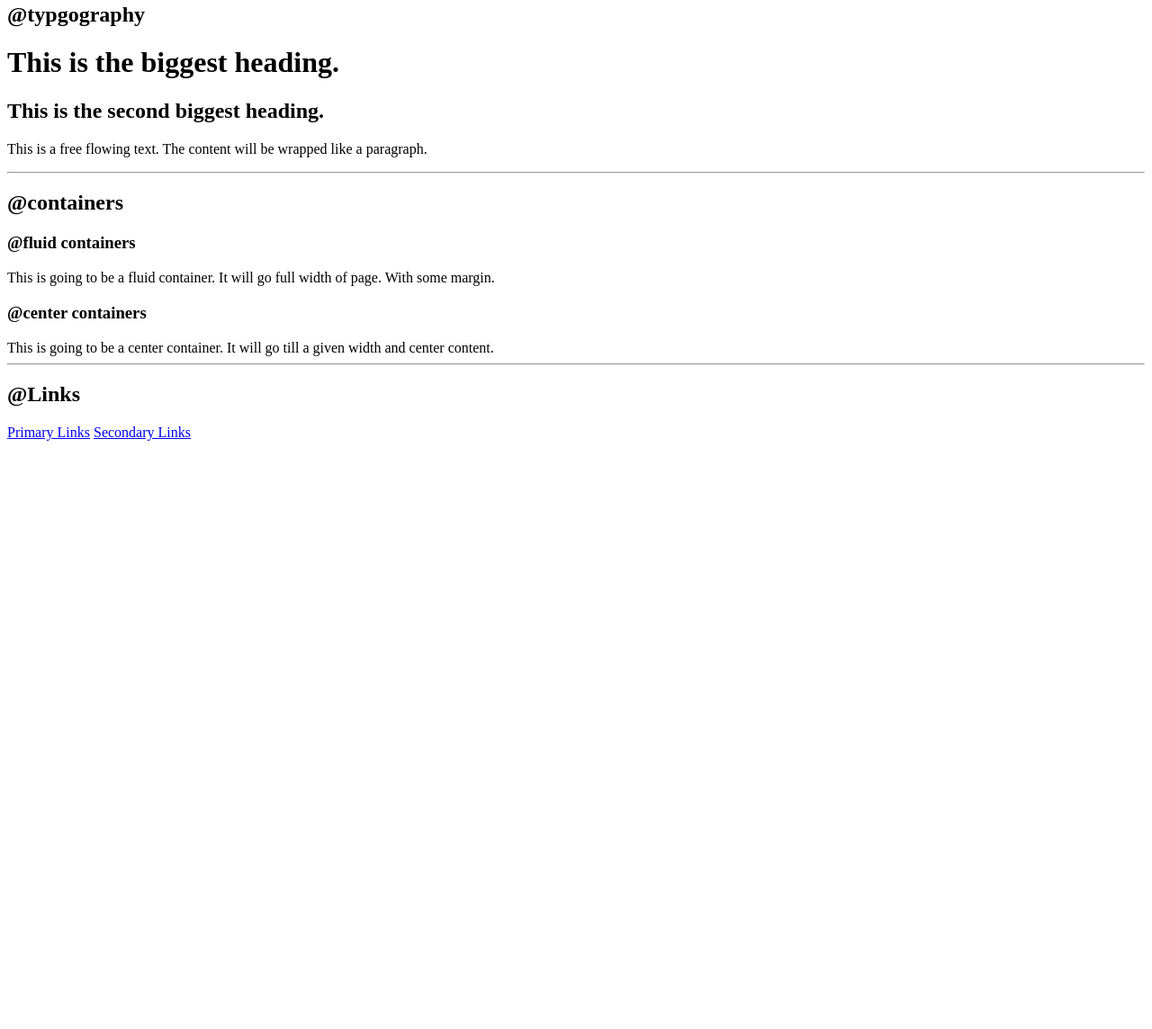
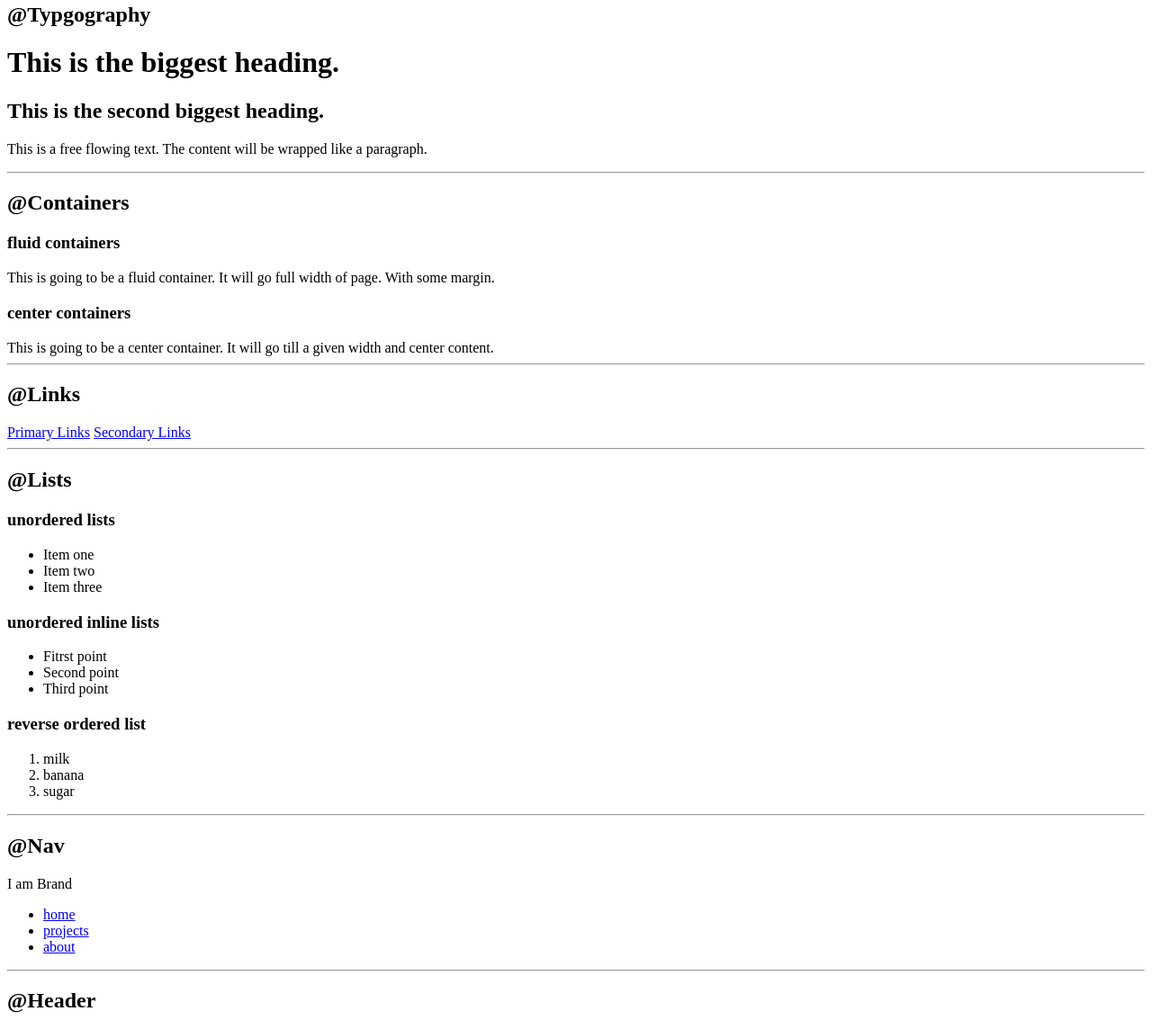
Before and after one commit to Mohit889/MohitPatel-Portfolio, a plain HTML site: page index.html in a window 1280 px wide. Shown: the part 133-1277 px from the top of the page at 90% size. Before the commit the page ends 800 px from the top, so only its background shows below. Drawn offline with Linux system fonts and the light colour scheme.

Commit message:
Update index.html

```diff
--- a/index.html
+++ b/index.html
@@ -1,32 +1,103 @@
 <!DOCTYPE html>
 <html lang="en">
+
 <head>
     <meta charset="UTF-8">
     <meta name="viewport" content="width=device-width, initial-scale=1.0">
     <title>Component Library</title>
 </head>
+
 <body>
     <h1>Mohit's Component Library</h1>
     <p>I am attending third lecture/live class of neog.camp and learning to make my projects look beautiful.</p>
     <hr>
 
-    <h2>@typgography</h2>
+    <h2>@Typgography</h2>
     <h1>This is the biggest heading.</h1>
     <h2>This is the second biggest heading.</h2>
     <p>This is a free flowing text. The content will be wrapped like a paragraph.</p>
     <hr>
 
-    <h2>@containers</h2>
-    <h3>@fluid containers</h3>
+    <h2>@Containers</h2>
+    <h3>fluid containers</h3>
     <div>This is going to be a fluid container. It will go full width of page. With some margin.</div>
 
-    <h3>@center containers</h3>
+    <h3>center containers</h3>
     <div>This is going to be a center container. It will go till a given width and center content.</div>
     <hr>
 
     <h2>@Links</h2>
     <a href="/">Primary Links</a>
     <a href="/">Secondary Links</a>
+    <hr>
+
+    <h2>@Lists</h2>
+    <h3>unordered lists</h3>
+    <ul>
+        <li>Item one</li>
+        <li>Item two</li>
+        <li>Item three</li>
+    </ul>
+
+    <h3>unordered inline lists</h3>
+    <ul>
+        <li>Fitrst point</li>
+        <li>Second point</li>
+        <li>Third point</li>
+    </ul>
+
+    <h3>reverse ordered list</h3>
+    <ol>
+        <li>milk</li>
+        <li>banana</li>
+        <li>sugar</li>
+    </ol>
+    <hr>
+
+
+    <h2>@Nav</h2>
+    <nav>
+        <div>I am Brand</div>
+        <ul>
+            <li><a href="/">home</a></li>
+            <li><a href="/">projects</a></li>
+            <li><a href="/">about</a></li>
+        </ul>
+    </nav>
+    <hr>
+
+    <h2>@Header</h2>
+    <header>
+        <img src="images/undraw_web_developer_p3e5.svg" />
+        <h3>header inside hero</h3>
+    </header>
+    <hr>
+
+    <h2>@Section</h2>
+    <section>
+        <h3>White section</h3>
+        <p>This will have white background.</p>
+    </section>
+
+    <section>
+        <h3>Off white section</h3>
+        <p>This will have grey background.</p>
+    </section>
+    <hr>
+
+
+    <h2>@Footer</h2>
+    <footer>
+        <div>Some small heading inside footer</div>
+        <ul>
+            <li>socialone</li>
+            <li>socialtwo</li>
+            <li>socialthree</li>
+        </ul>
+    </footer>
+
+
 
 </body>
+
 </html>
```
